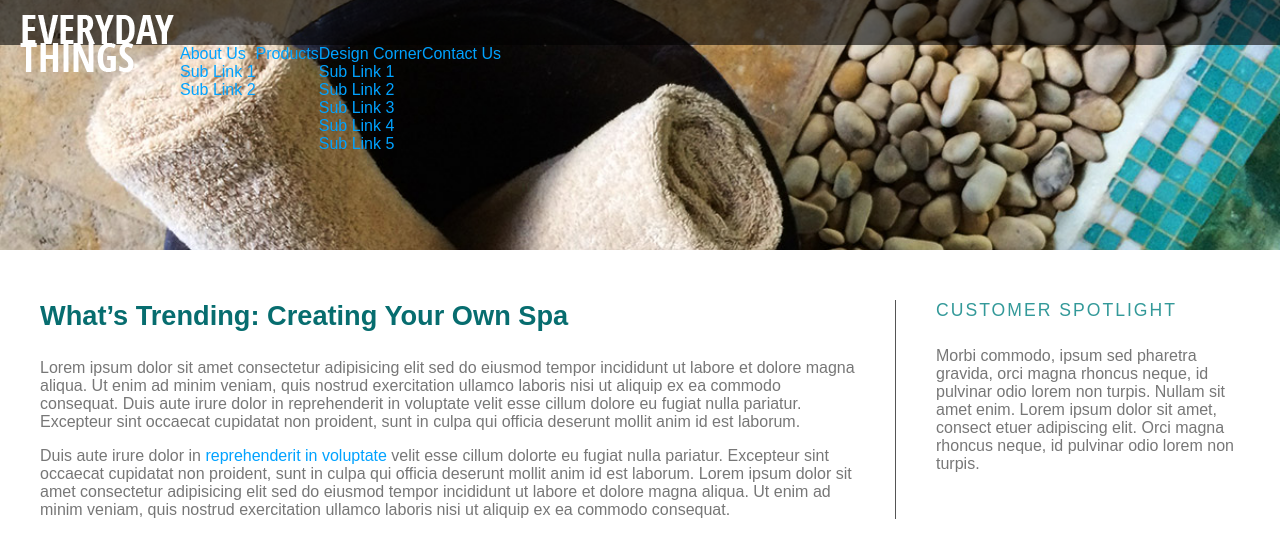
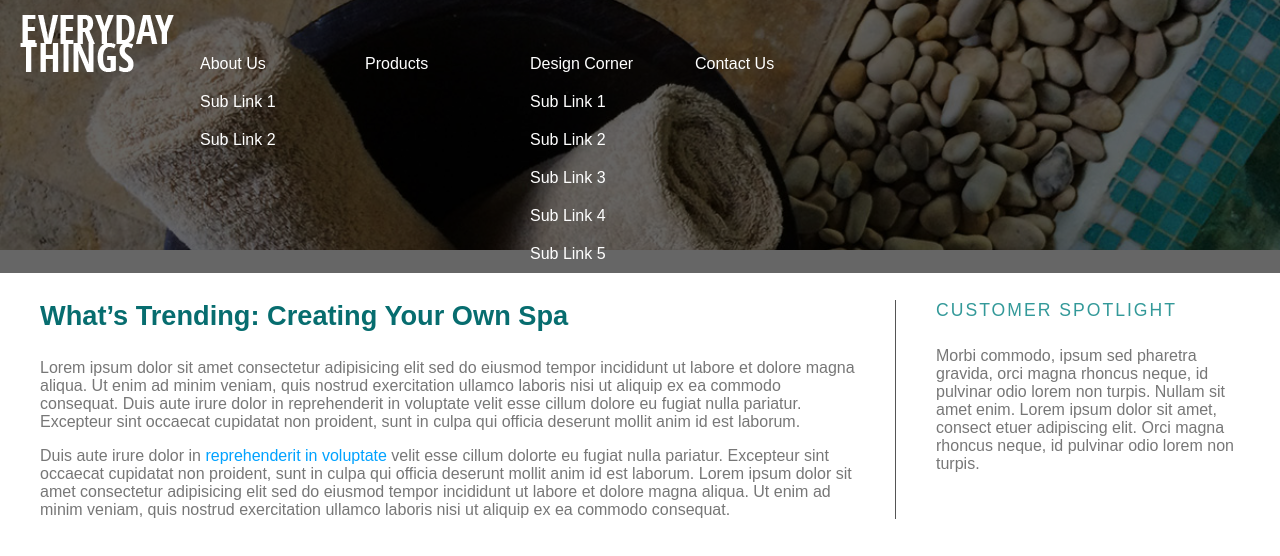
Before and after one commit to WebDevTuts/creating_css-only_navigation_menus, a plain HTML site: page menus.html in a window 1280 px wide. Drawn offline with Linux system fonts and the light colour scheme.

Commit message:
Clearing floats with pseudo-elements. Sytling top level anchor links

```diff
--- a/assets/menus.css
+++ b/assets/menus.css
@@ -17,6 +17,11 @@ nav { background-color: rgba(0,0,0,.6); position: relative; padding: 45px 0px 0p
 nav ul { list-style: none; margin: 0; padding: 0; }
 nav > ul > li { float: left; }
 
+nav ul::after { content: ''; display: block; clear: both; }
+
+nav ul li a { display: inline-block; color: #fff; padding: 10px 20px; text-decoration: none; width: 125px; }
+nav ul li a:hover { background-color: #339999; }
+
 @media screen and (max-width: 750px) {
 
 	header a.logo { width: 120px; height: 44px; }
```
